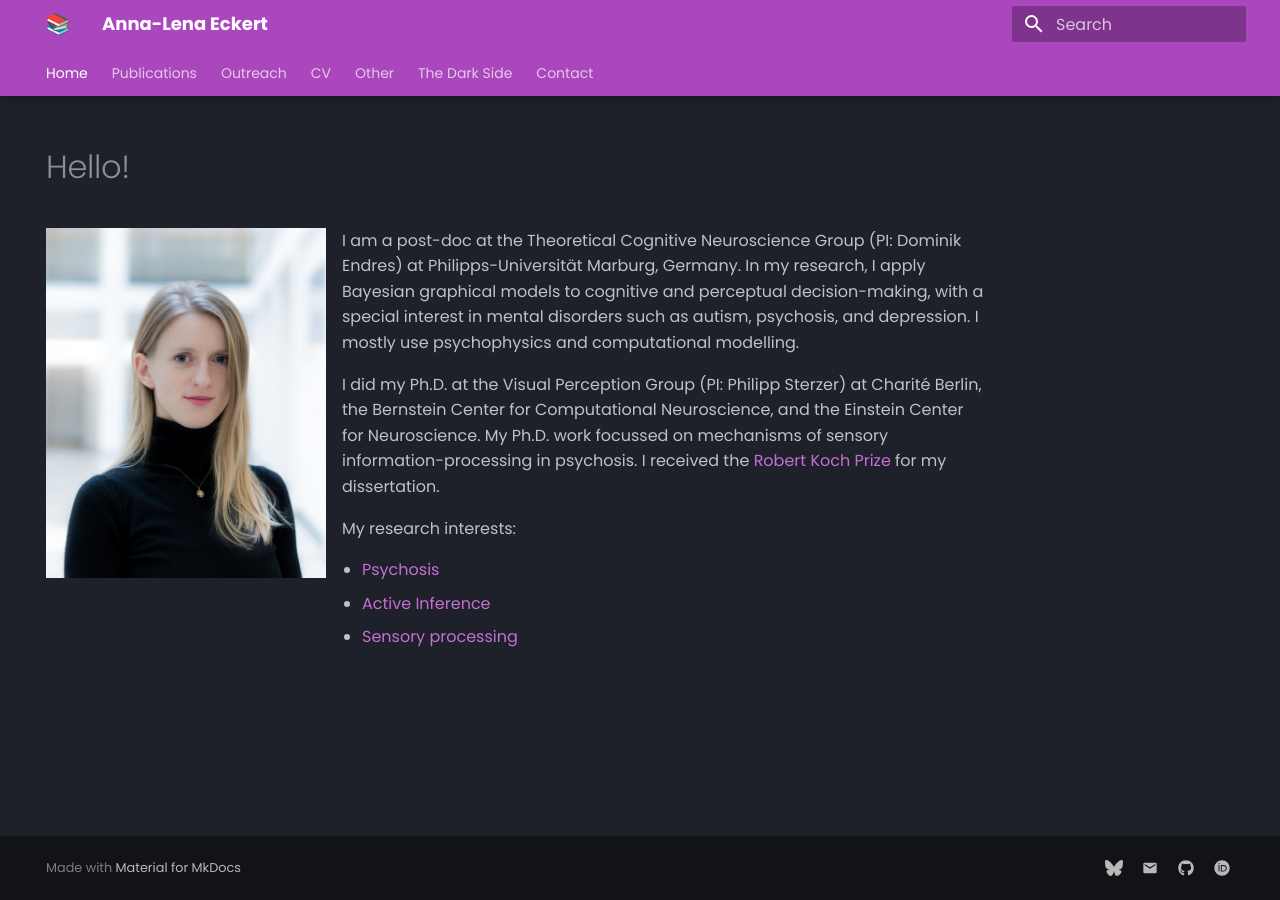
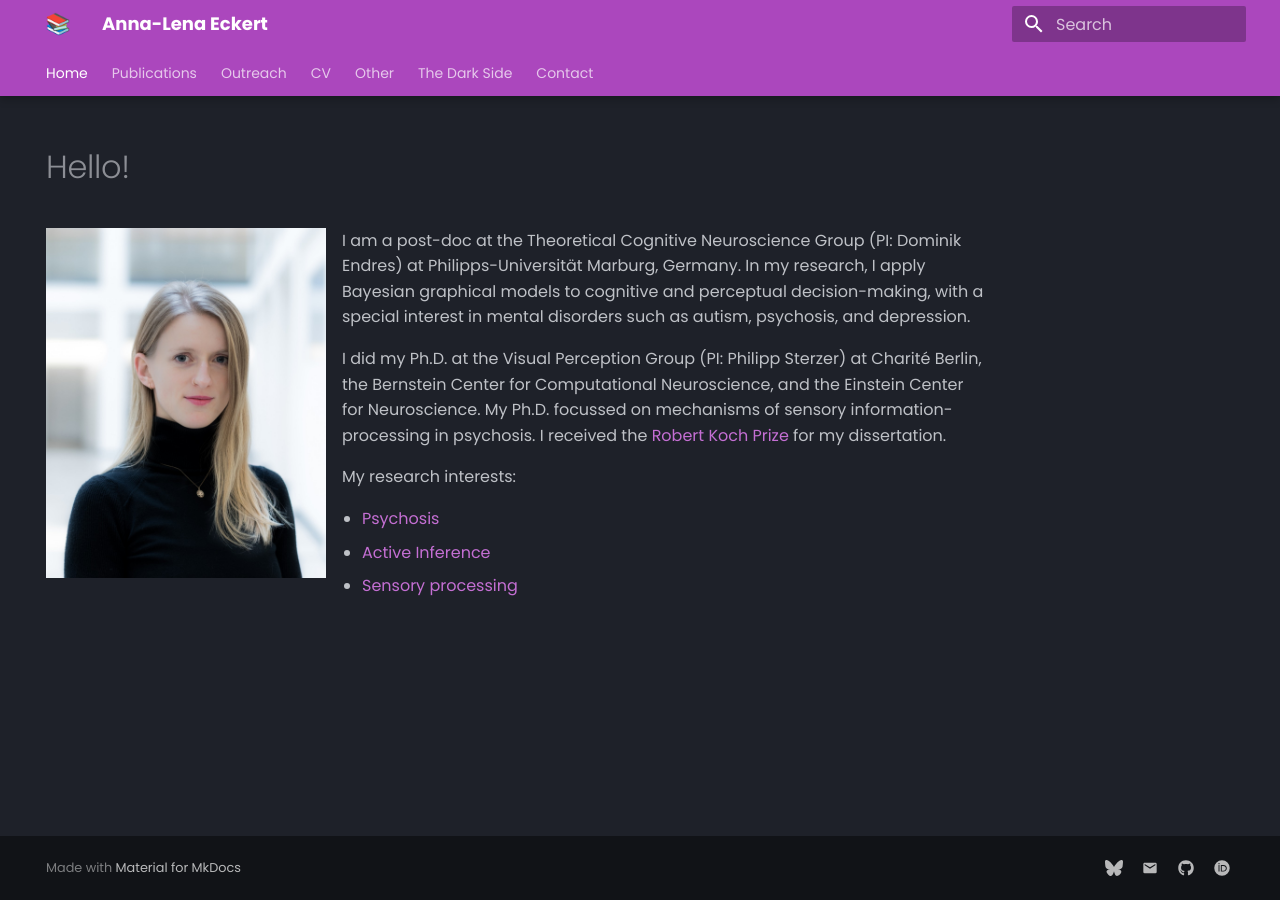
Before and after one commit to Eckertal/personal-website, an MkDocs documentation site: the page built from docs/index.md, in a window 1280 px wide. Built offline with MkDocs 1.6.1 and Material for MkDocs 9.7.7, drawn with Linux system fonts in a browser that asks for light colours.

Commit message:
shortened index

```diff
--- a/docs/index.md
+++ b/docs/index.md
@@ -7,9 +7,9 @@ hide:
 
 ![eckert](assets/images/eckert.jpg){align=left width=280}
 
-I am a post-doc at the Theoretical Cognitive Neuroscience Group (PI: Dominik Endres) at Philipps-Universität Marburg, Germany. In my research, I apply Bayesian graphical models to cognitive and perceptual decision-making, with a special interest in mental disorders such as autism, psychosis, and depression. I mostly use psychophysics and computational modelling.
+I am a post-doc at the Theoretical Cognitive Neuroscience Group (PI: Dominik Endres) at Philipps-Universität Marburg, Germany. In my research, I apply Bayesian graphical models to cognitive and perceptual decision-making, with a special interest in mental disorders such as autism, psychosis, and depression.
 
-I did my Ph.D. at the Visual Perception Group (PI: Philipp Sterzer) at Charité Berlin, the Bernstein Center for Computational Neuroscience, and the Einstein Center for Neuroscience. My Ph.D. work focussed on mechanisms of sensory information-processing in psychosis. I received the [Robert Koch Prize](https://www.ecn-berlin.de/news-reader/robert-koch-prize-of-charite-2024-for-dr-anna-lena-eckert.html) for my dissertation.
+I did my Ph.D. at the Visual Perception Group (PI: Philipp Sterzer) at Charité Berlin, the Bernstein Center for Computational Neuroscience, and the Einstein Center for Neuroscience. My Ph.D. focussed on mechanisms of sensory information-processing in psychosis. I received the [Robert Koch Prize](https://www.ecn-berlin.de/news-reader/robert-koch-prize-of-charite-2024-for-dr-anna-lena-eckert.html) for my dissertation.
 
 My research interests:
 
```
